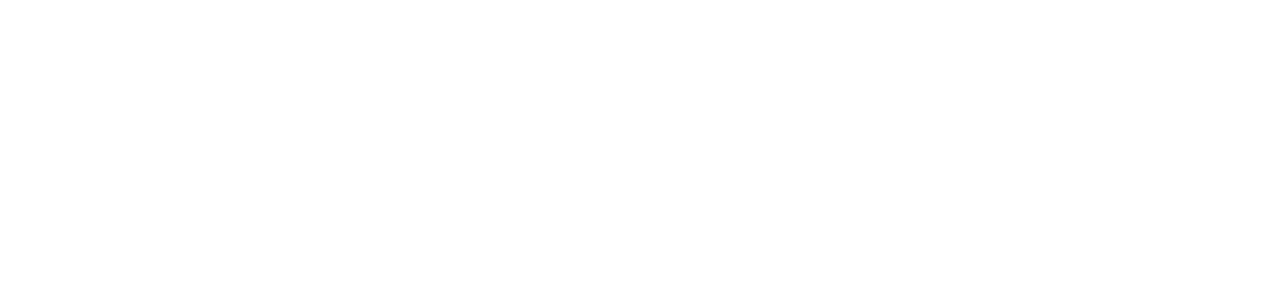
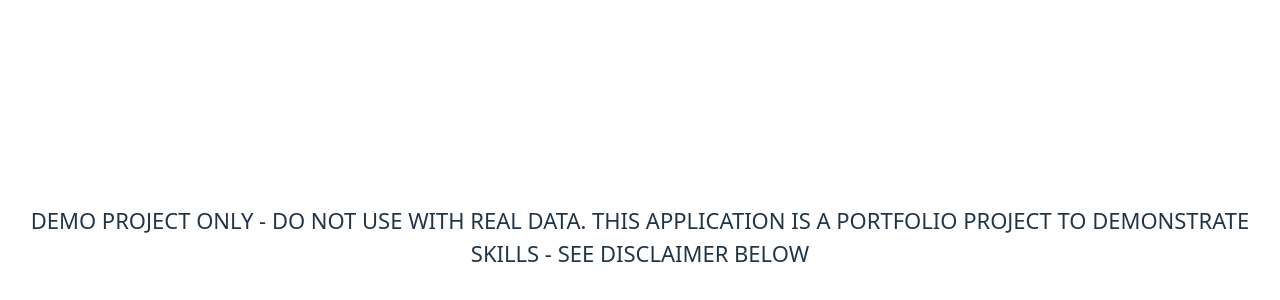
Before and after one commit to Mowhite29/Password-Vault, a React (Vite) app in the folder frontend/: page / in a window 1280 px wide. Shown: the part 168-468 px from the top of the page. Built offline with nearby package versions, Linux system fonts and the light colour scheme.

Commit message:
Update Home.jsx

```diff
--- a/frontend/src/components/Home.jsx
+++ b/frontend/src/components/Home.jsx
@@ -1,6 +1,12 @@
 import {} from "react";
+import HeaderBar from "./HeaderBar";
 import "../styles/Home.scss";
 
 export default function Home() {
-  return <></>;
+  return (
+    <>
+      <HeaderBar />
+
+    </>
+  );
 }
```
